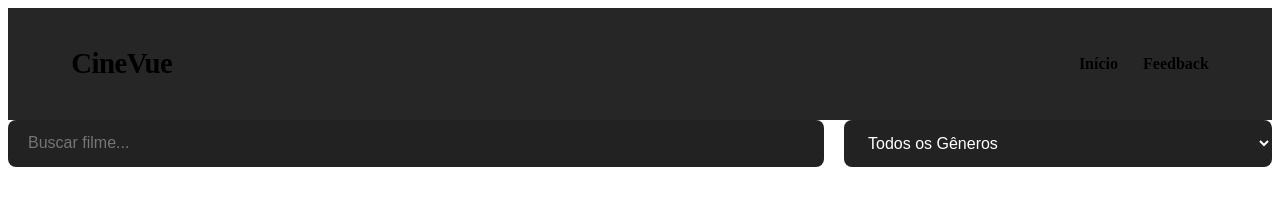
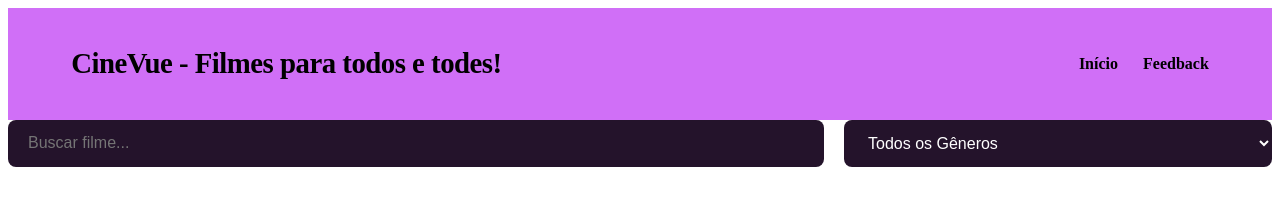
Before and after one commit to engs-ThiagoLuz/3-projeto-vue-Fend, a Vue app in the folder cinevue/: page / in a window 1280 px wide. Shown: the top 205 px of the page. Built offline with nearby package versions, Linux system fonts and the light colour scheme; grey boxes are pictures that could not be loaded.

Commit message:
Mudanças no style

```diff
--- a/cinevue/src/App.vue
+++ b/cinevue/src/App.vue
@@ -1,7 +1,7 @@
 <template>
   <header class="navbar">
     <div class="nav-container">
-      <h1 class="logo">CineVue</h1>
+      <h1 class="logo">CineVue - Filmes para todos e todes!</h1>
       <nav>
         <router-link to="/">Início</router-link>
         <router-link to="/contato">Feedback</router-link>
@@ -16,7 +16,7 @@
 
 <style scoped>
 .navbar {
-  background-color: rgba(0, 0, 0, 0.85);
+  background-color: rgb(208, 111, 247);
   backdrop-filter: blur(10px);
   position: sticky;
   top: 0;
--- a/cinevue/src/components/MovieModal.vue
+++ b/cinevue/src/components/MovieModal.vue
@@ -34,8 +34,8 @@ export default {
 }
 
 .modal-content {
-  background: var(--bg-card);
-  color: var(--text-main); /* Força o texto a ficar branco */
+  background: rgb(208, 111, 247);
+  color: var(--text-main);
   padding: 40px;
   border-radius: 12px;
   max-width: 550px;
@@ -70,7 +70,7 @@ h2 {
 .btn-close {
   background: var(--primary);
   color: white;
-  border: none;
+  border-color: red;
   padding: 12px 28px;
   font-weight: bold;
   font-size: 1rem;
--- a/cinevue/src/views/ContactView.vue
+++ b/cinevue/src/views/ContactView.vue
@@ -73,6 +73,6 @@ label { margin-bottom: 5px; font-weight: bold; }
 input, textarea { padding: 10px; background: #111; border: 1px solid #444; color: white; border-radius: 4px; }
 .input-error { border-color: var(--primary); }
 .error-text { color: var(--primary); font-size: 0.85rem; margin-top: 5px; }
-.btn-submit { background: var(--primary); color: white; border: none; padding: 12px; font-weight: bold; cursor: pointer; border-radius: 4px; margin-top: 10px; }
+.btn-submit { background: var(--primary); color: black; padding: 12px; font-weight: bold; cursor: pointer; border-radius: 4px; margin-top: 10px; }
 .success-alert { background: #2e7d32; color: white; padding: 15px; border-radius: 4px; margin-bottom: 20px; }
 </style>
--- a/cinevue/src/views/HomeView.vue
+++ b/cinevue/src/views/HomeView.vue
@@ -79,7 +79,7 @@ export default {
   padding: 14px 20px;
   border-radius: 8px;
   border: 1px solid var(--border-color);
-  background: #222;
+  background: rgb(36, 19, 43);
   color: #ffffff; /* Texto branco ao digitar */
   font-size: 1rem;
   transition: all 0.3s ease;
```
